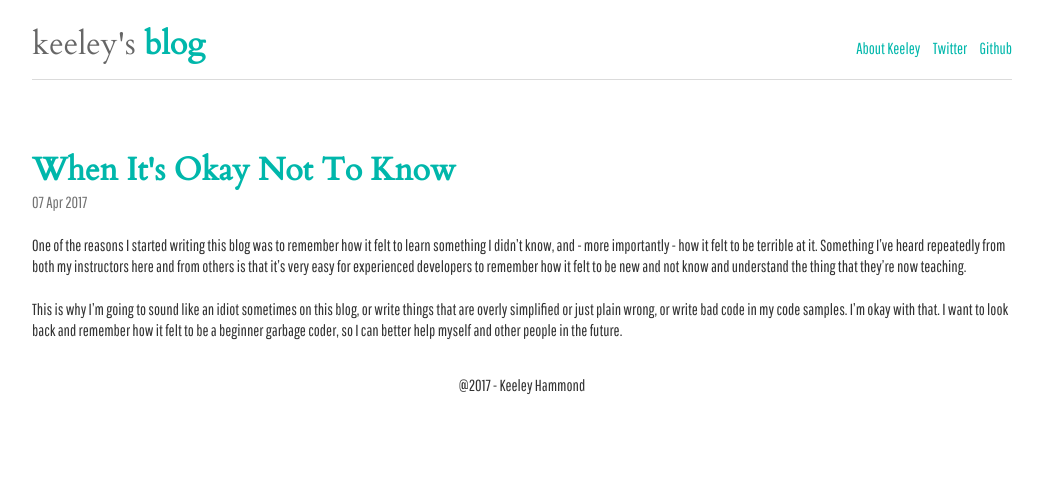
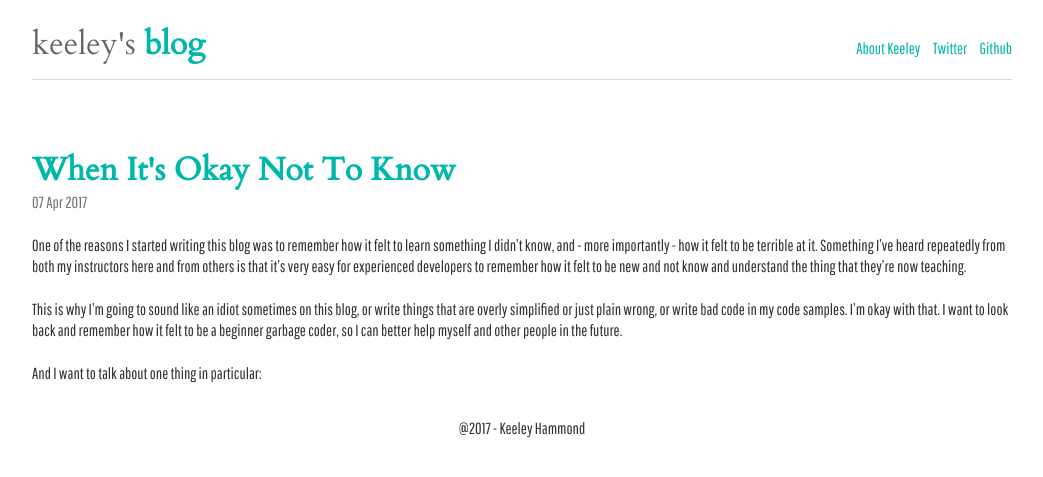
Before and after one commit to Keeley-Hammond/blog, a Jekyll site: the page built from _posts/2017-04-07-when-its-okay-not-to-know.md, in a window 1280 px wide. Shown: the top 477 px of the page, without its empty margins (118-1161 px from the left). Built offline with Jekyll 4.4.1, drawn with Linux system fonts in a browser that asks for light colours.

```diff
--- a/_posts/2017-04-07-when-its-okay-not-to-know.md
+++ b/_posts/2017-04-07-when-its-okay-not-to-know.md
@@ -7,3 +7,5 @@
 One of the reasons I started writing this blog was to remember how it felt to learn something I didn't know, and - more importantly - how it felt to be terrible at it. Something I've heard repeatedly from both my instructors here and from others is that it's very easy for experienced developers to remember how it felt to be new and not know and understand the thing that they're now teaching.
 
 This is why I'm going to sound like an idiot sometimes on this blog, or write things that are overly simplified or just plain wrong, or write bad code in my code samples. I'm okay with that. I want to look back and remember how it felt to be a beginner garbage coder, so I can better help myself and other people in the future.
+
+And I want to talk about one thing in particular:
```
